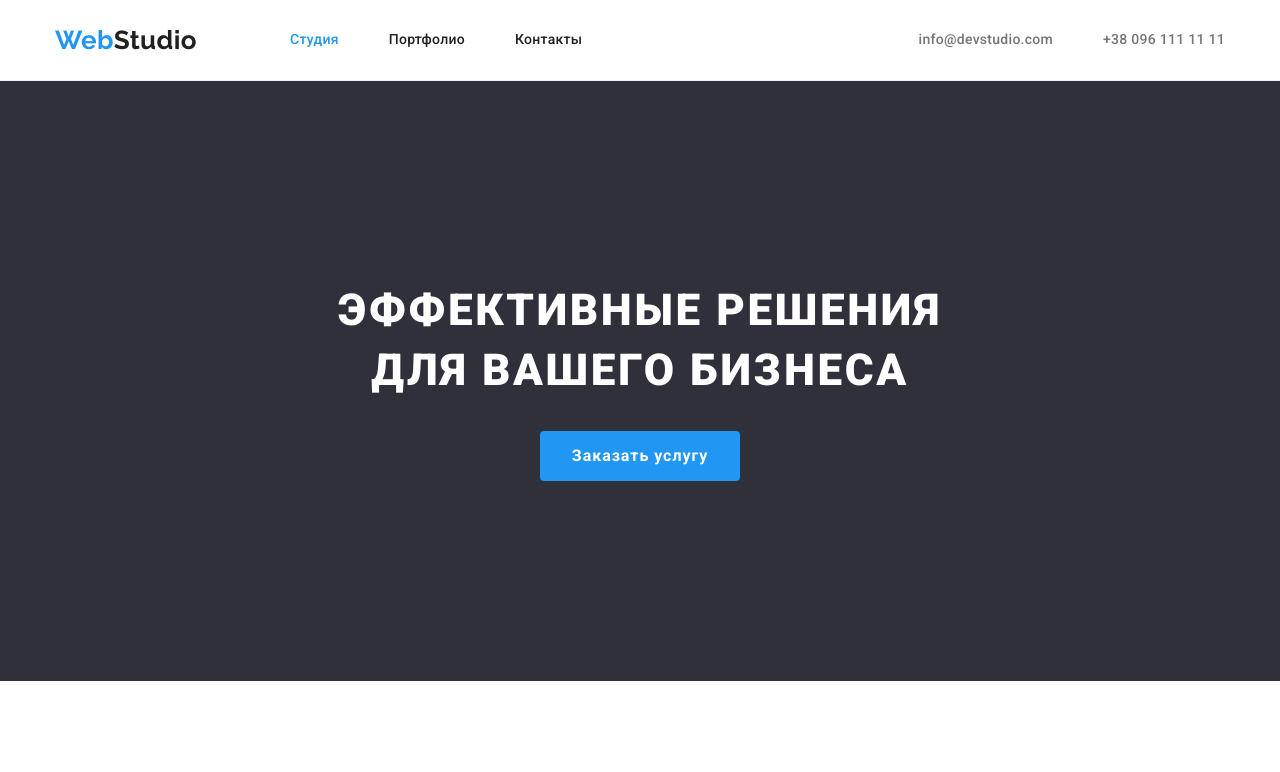
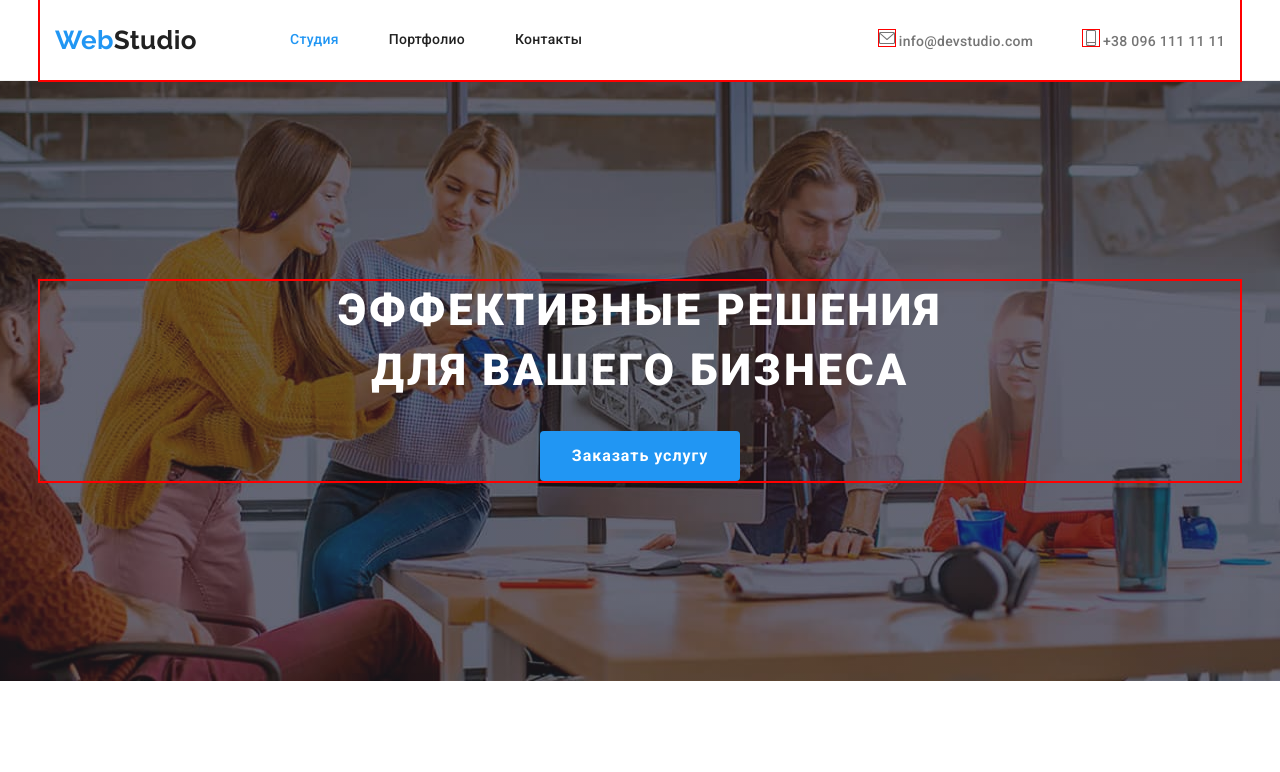
Before and after one commit to sporevois/goit-markup-hw-04, a plain HTML site: page index.html in a window 1280 px wide. Shown: the top 772 px of the page. Drawn offline with Linux system fonts and the light colour scheme.

Commit message:
оформлен фон героя и иконки хедера

```diff
--- a/css/styles.css
+++ b/css/styles.css
@@ -16,6 +16,7 @@
 :root {
   --primary-white-color: #ffffff;
   --dark-bg-color: #2f303a;
+  --reserv-bg-color: #c4c4c4;
   --dimm-bg-color: #f5f4fa;
   --current-item-color: #2196f3;
   --btn-hover-color: #188ce8;
@@ -51,7 +52,7 @@ h2 {
   width: 1200px;
   padding-left: 15px;
   padding-right: 15px;
-  /* outline: 2px solid red; */
+  outline: 2px solid red;
 }
 .list {
   padding: 0;
@@ -156,6 +157,13 @@ h2 {
   line-height: 1.14;
   letter-spacing: 0.02em;
 }
+.address-icon {
+  width: 16px;
+  height: 16px;
+  fill: var(--primary-text-color);
+  outline: 1px solid red;
+}
+
 .contact .mail:hover,
 .contact .mail:focus,
 .contact .tel:hover,
@@ -216,7 +224,13 @@ h2 {
   padding-top: 200px;
   padding-bottom: 200px;
 
-  background-color: var(--dark-bg-color);
+  background-repeat: no-repeat;
+  background-size: 1600px auto;
+  background-position: center;
+  background-color: var(--reserv-bg-color);
+  background-image: linear-gradient(rgba(47, 48, 58, 0.4), rgba(47, 48, 58, 0.4)),
+    url(../images/hero_bg_img.jpg);
+
   color: var(--primary-white-color);
   text-align: center;
 }
--- a/index.html
+++ b/index.html
@@ -25,8 +25,23 @@
             </ul>
         </nav>
         <ul class="contact list">
-            <li class="item"> <a href="mailto:info@devstudio.com" class="mail link">info@devstudio.com</a> </li>
-            <li class="item"> <a href="tel:+380961111111" class="tel link">+38 096 111 11 11</a> </li>
+            <li class="item">
+               <a href="mailto:info@devstudio.com" class="mail link">
+                <svg class="address-icon">
+                    <use href="images/sprite.svg#envelope">
+                    </use>
+                </svg>
+                info@devstudio.com
+            </a>
+        </li>
+            <li class="item">
+                <a href="tel:+380961111111" class="tel link">
+                    <svg class="address-icon">
+                        <use href="images/sprite.svg#phone"></use>
+                    </svg>
+                    +38 096 111 11 11
+                </a>
+            </li>
         </ul>
  </div>
 
```
Also changed, not shown: images/antenna.svg (added), images/astronaut.svg (added), images/client-1.svg (added), images/client-2.svg (added), images/client-3.svg (added), images/client-4.svg (added), images/client-5.svg (added), images/client-6.svg (added), images/clock.svg (added), images/diagram.svg (added), images/envelope.svg (added), images/facebook.svg (added), images/hero_bg_img.jpg (added), images/instagram.svg (added), 4 more files.
